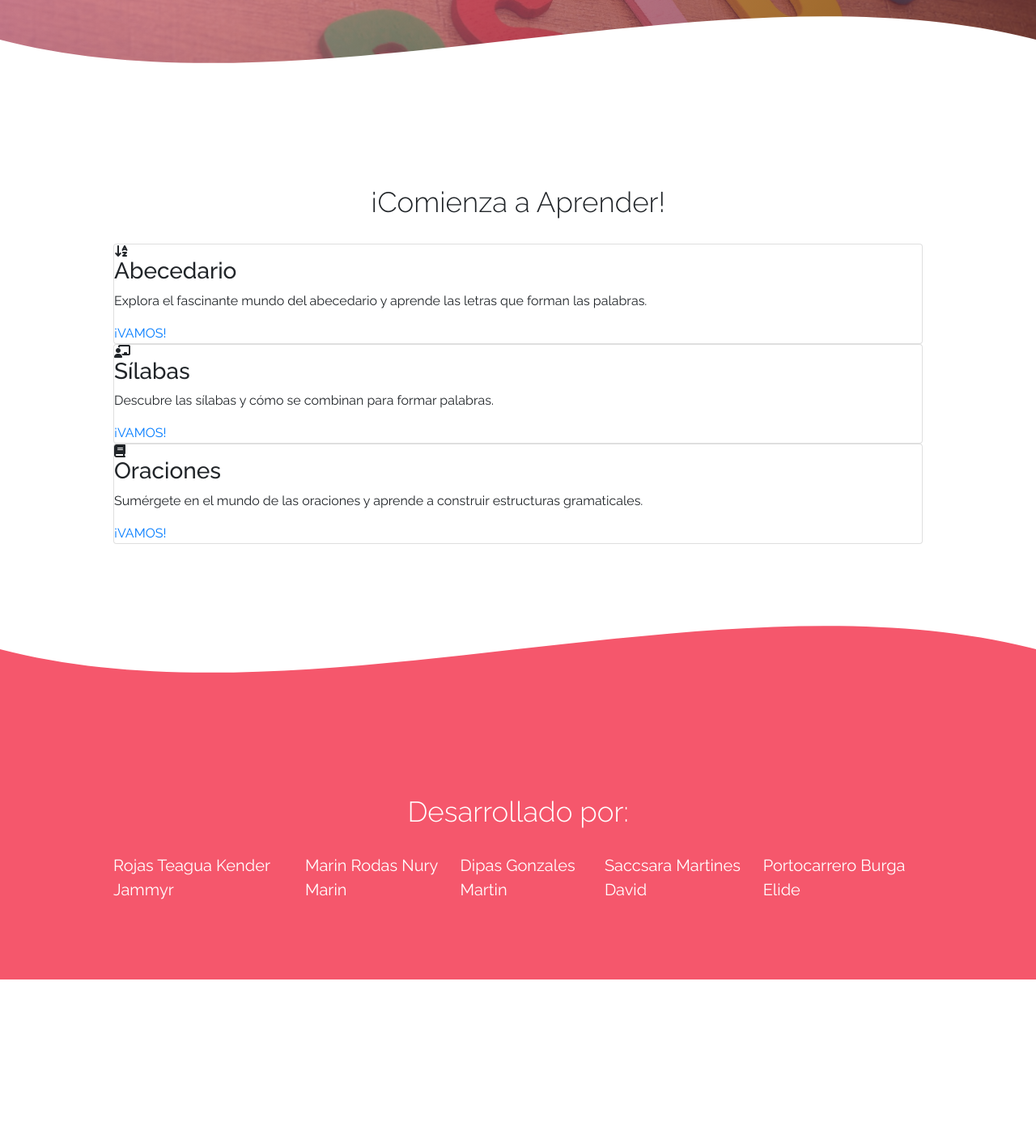
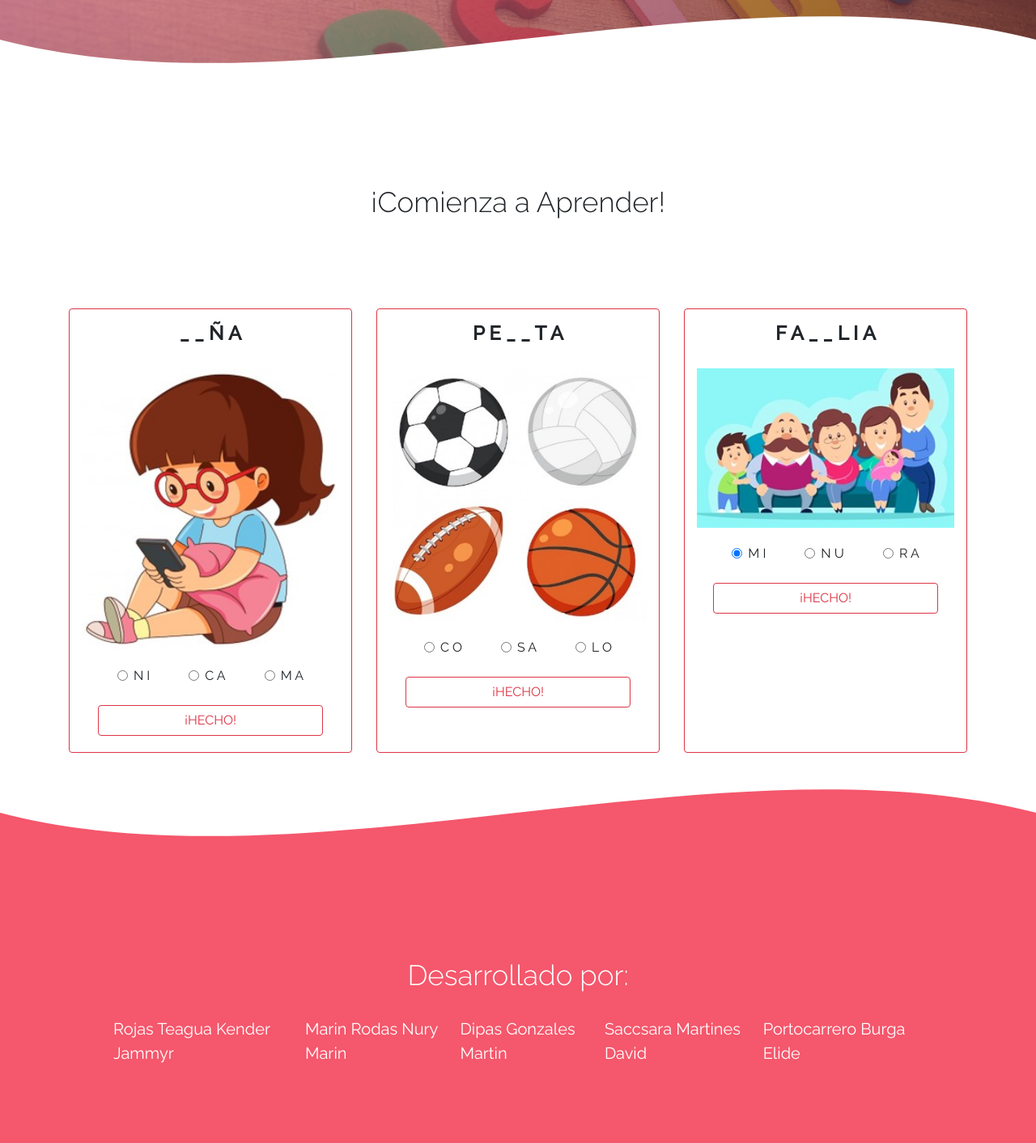
Before and after one commit to JAMMYRROJAS/gestion_project, a PHP site: page /silabas.php in a window 1280 px wide. Shown: the part 501-1913 px from the top of the page at 81% size. Before the commit the page ends 1711 px from the top, so only its background shows below. Run offline with PHP 8.4, Linux system fonts and the light colour scheme; some libraries are stand-ins or nearby versions.

Commit message:
Ejercicio para completar silabas

```diff
--- /dev/null
+++ b/ejercicios/completa_silaba.php
@@ -0,0 +1,122 @@
+<div class="card-deck">
+
+    <script>
+        function validate() {
+            var elementosRadio = document.getElementsByName("radioGroup");
+            var textoSeleccionado = "";
+            event.preventDefault();
+
+            for (var i = 0; i < elementosRadio.length; i++) {
+                if (elementosRadio[i].checked) {
+                    textoSeleccionado = elementosRadio[i].value;
+                    break;
+                }
+            }
+
+            if (textoSeleccionado == "right"){
+                Swal.fire('😁', '¡Buen trabajo!','success')
+            }else{
+                Swal.fire('😟', 'Inténtalo de nuevo', 'error');
+            }
+        }
+    </script>
+
+    <div class="card border-danger col-md-4 mb-4 display-flex">
+        <h4 class="card-title font-weight-bold text-center p-3">_ _ Ñ A</h4>
+
+        <div>
+            <img src="img/ninna.jpg" style="width: 100%;" alt="Imagen Niña">
+        </div>
+
+        <div class="card-body">
+            <div class="row justify-content-center">
+                <div class="form-check mx-4">
+                    <input class="form-check-input" type="radio" name="radioGroup" id="exampleRadios1" value="right" checked>
+                    <label class="form-check-label" for="exampleRadios1">
+                        N I
+                    </label>
+                </div>
+                <div class="form-check mx-4">
+                    <input class="form-check-input" type="radio" name="radioGroup" id="exampleRadios2" value="C A">
+                    <label class="form-check-label" for="exampleRadios2">
+                        C A
+                    </label>
+                </div>
+                <div class="form-check mx-4">
+                    <input class="form-check-input" type="radio" name="radioGroup" id="exampleRadios3" value="M A">
+                    <label class="form-check-label" for="exampleRadios3">
+                        M A
+                    </label>
+                </div>
+
+            </div>
+            <a onclick="validate()" href="" class="btn btn-outline-danger btn-block mt-4">¡HECHO!</a>
+        </div>
+    </div>
+
+    <div class="card border-danger col-md-4 mb-4 display-flex">
+        <h4 class="card-title font-weight-bold text-center p-3">P E _ _ T A</h4>
+
+        <div>
+            <img src="img/PELOTA.jpg" style="width: 100%;" alt="Imagen Pelota">
+        </div>
+
+        <div class="card-body">
+            <div class="row justify-content-center">
+                <div class="form-check mx-4">
+                    <input class="form-check-input" type="radio" name="radioGroup" id="exampleRadios1" value="C O" checked>
+                    <label class="form-check-label" for="exampleRadios1">
+                        C O
+                    </label>
+                </div>
+                <div class="form-check mx-4">
+                    <input class="form-check-input" type="radio" name="radioGroup" id="exampleRadios2" value="S A">
+                    <label class="form-check-label" for="exampleRadios2">
+                        S A
+                    </label>
+                </div>
+                <div class="form-check mx-4">
+                    <input class="form-check-input" type="radio" name="radioGroup" id="exampleRadios3" value="right">
+                    <label class="form-check-label" for="exampleRadios3">
+                        L O
+                    </label>
+                </div>
+
+            </div>
+            <a onclick="validate()" href="" class="btn btn-outline-danger btn-block mt-4">¡HECHO!</a>
+        </div>
+    </div>
+
+    <div class="card border-danger col-md-4 mb-4 display-flex">
+        <h4 class="card-title font-weight-bold text-center p-3">F A _ _ L I A</h4>
+
+        <div>
+            <img src="img/FAMILIA.jpg" style="width: 100%;" alt="Imagen Familia">
+        </div>
+
+        <div class="card-body">
+            <div class="row justify-content-center">
+                <div class="form-check mx-4">
+                    <input class="form-check-input" type="radio" name="radioGroup" id="exampleRadios1" value="right" checked>
+                    <label class="form-check-label" for="exampleRadios1">
+                        M I
+                    </label>
+                </div>
+                <div class="form-check mx-4">
+                    <input class="form-check-input" type="radio" name="radioGroup" id="exampleRadios2" value="N U">
+                    <label class="form-check-label" for="exampleRadios2">
+                        N U
+                    </label>
+                </div>
+                <div class="form-check mx-4">
+                    <input class="form-check-input" type="radio" name="radioGroup" id="exampleRadios3" value="R A">
+                    <label class="form-check-label" for="exampleRadios3">
+                        R A
+                    </label>
+                </div>
+
+            </div>
+            <a onclick="validate()" href="" class="btn btn-outline-danger btn-block mt-4">¡HECHO!</a>
+        </div>
+    </div>
+</div>
--- a/silabas.php
+++ b/silabas.php
@@ -5,29 +5,13 @@
 
 <?php include_once 'layouts/header.php'; ?>
 
-    <section id="contenido" class="cards contenedor">
+    <div id="contenido" class="cards contenedor">
         <h2 class="titulo">¡Comienza a Aprender!</h2>
-        <div class="content-cards">
-            <article class="card">
-                <i class="fas fa-sort-alpha-down"></i>
-                <h3>Abecedario</h3>
-                <p>Explora el fascinante mundo del abecedario y aprende las letras que forman las palabras.</p>
-                <a href="abecedario.php" class="cta">¡VAMOS!</a>
-            </article>
-            <article class="card">
-                <i class="fas fa-chalkboard-teacher"></i>
-                <h3>Sílabas</h3>
-                <p>Descubre las sílabas y cómo se combinan para formar palabras.</p>
-                <a href="silabas.php" class="cta">¡VAMOS!</a>
-            </article>
-            <article class="card">
-                <i class="fas fa-book"></i>
-                <h3>Oraciones</h3>
-                <p>Sumérgete en el mundo de las oraciones y aprende a construir estructuras gramaticales.</p>
-                <a href="oraciones.php" class="cta">¡VAMOS!</a>
-            </article>
-        </div>
-    </section>
+    </div>
+
+    <div class="container">
+        <?php include_once 'ejercicios/completa_silaba.php' ?>
+    </div>
 
     <div class="svg-wave" style="height: 150px; overflow: hidden;"><svg viewBox="0 0 500 150" preserveAspectRatio="none"
         style="height: 100%; width: 100%;">
```
Also changed, not shown: img/FAMILIA.jpg (added), img/PELOTA.jpg (added), img/ninna.jpg (added).
